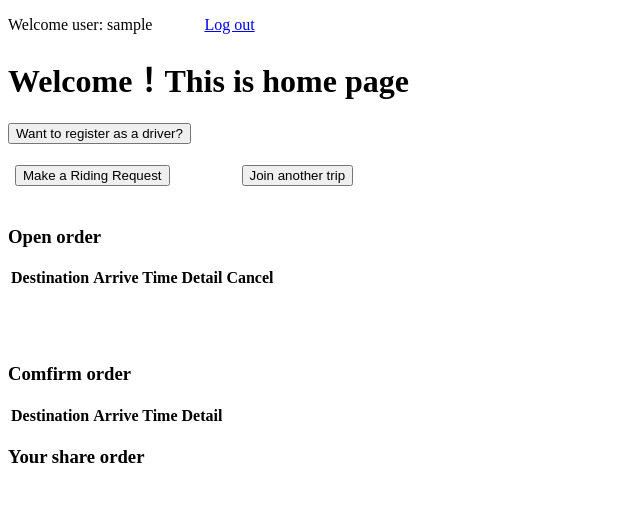
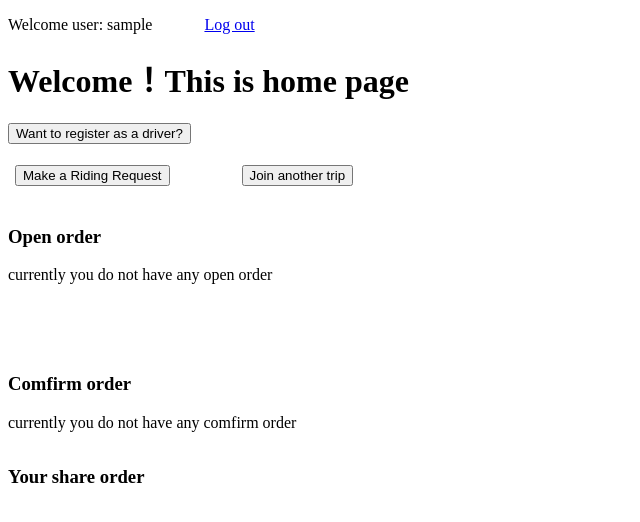
Before and after one commit to ming000z/rideApp, a Django app: page / in a window 1280 px wide. Shown: the top 522 px of the page, without its empty margins (0-640 px from the left). Run offline with Django 4.2, Linux system fonts and the light colour scheme; the visitor is signed in with stand-in values (Sample User, id 1); data comes from the database, SQL or seed files in the repository; data that the repository does not hold is empty.

Commit message:
fix homepage

```diff
--- a/main/templates/main/home_page.html
+++ b/main/templates/main/home_page.html
@@ -18,8 +18,6 @@
 <br>
 <br>
 
-
-
 <table>
   <tr>
     <td>   <td><button type="submit" onclick="location.href='{% url 'order:order-create' %}'">Make a Riding Request </button></td></td>
@@ -30,9 +28,8 @@
 
 <h3>Open order</h3>
 
-  {% if orders_open is None %}
-    <p>  currently you do not open order <p>
-  {% else %}
+  {% if orders_open%}
+
   <table>
     <tr>
       <th>Destination</th>
@@ -48,6 +45,8 @@
   <td>&emsp;<button type="submit" onclick="location.href='{% url 'usr:usr-order-delete' order.id%}'">Cancel</button>&emsp;</td>
 </tr>
 {% endfor %}
+{% else %}
+<p>  currently you do not have any open order <p>
 
 {% endif %}
 </table>
@@ -57,9 +56,7 @@
 <br>
   <h3>Comfirm order</h3>
   <table>
-{% if orders_comfirm is None %}
-<p>  currently you do not have any comfirm order <p>
-{% else %}
+{% if orders_comfirm%}
 <table>
 <tr>
   <th>Destination</th>
@@ -75,6 +72,9 @@
   <td>&emsp;<button type="submit" onclick="location.href='{% url 'usr:usr-order-detail'  order.id%}'">view detail </button>&emsp;</td></td>
 </tr>
 {% endfor %}
+{% else %}
+<p>  currently you do not have any comfirm order <p>
+
 {% endif %}
 </table>
 
```
